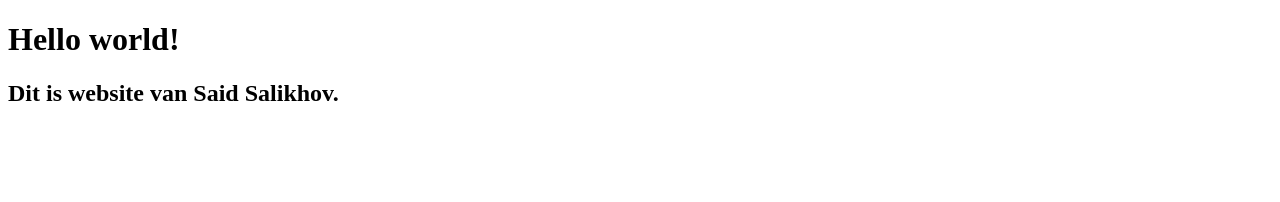
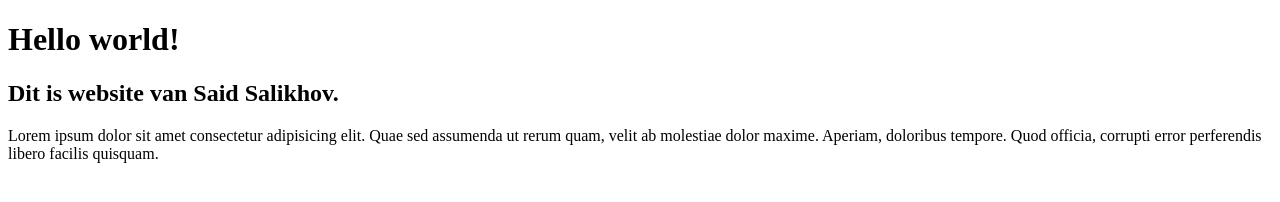
Before and after one commit to SaidAkhmed/1718-webtech2, a plain HTML site: page index.html in a window 1280 px wide. Drawn offline with Linux system fonts and the light colour scheme.

Commit message:
added Paragraaf

```diff
--- a/index.html
+++ b/index.html
@@ -9,5 +9,6 @@
 <body>
     <h1>Hello world!</h1>
     <h2>Dit is website van Said Salikhov.</h2>
+    <p>Lorem ipsum dolor sit amet consectetur adipisicing elit. Quae sed assumenda ut rerum quam, velit ab molestiae dolor maxime. Aperiam, doloribus tempore. Quod officia, corrupti error perferendis libero facilis quisquam.</p>
 </body>
 </html>
```
